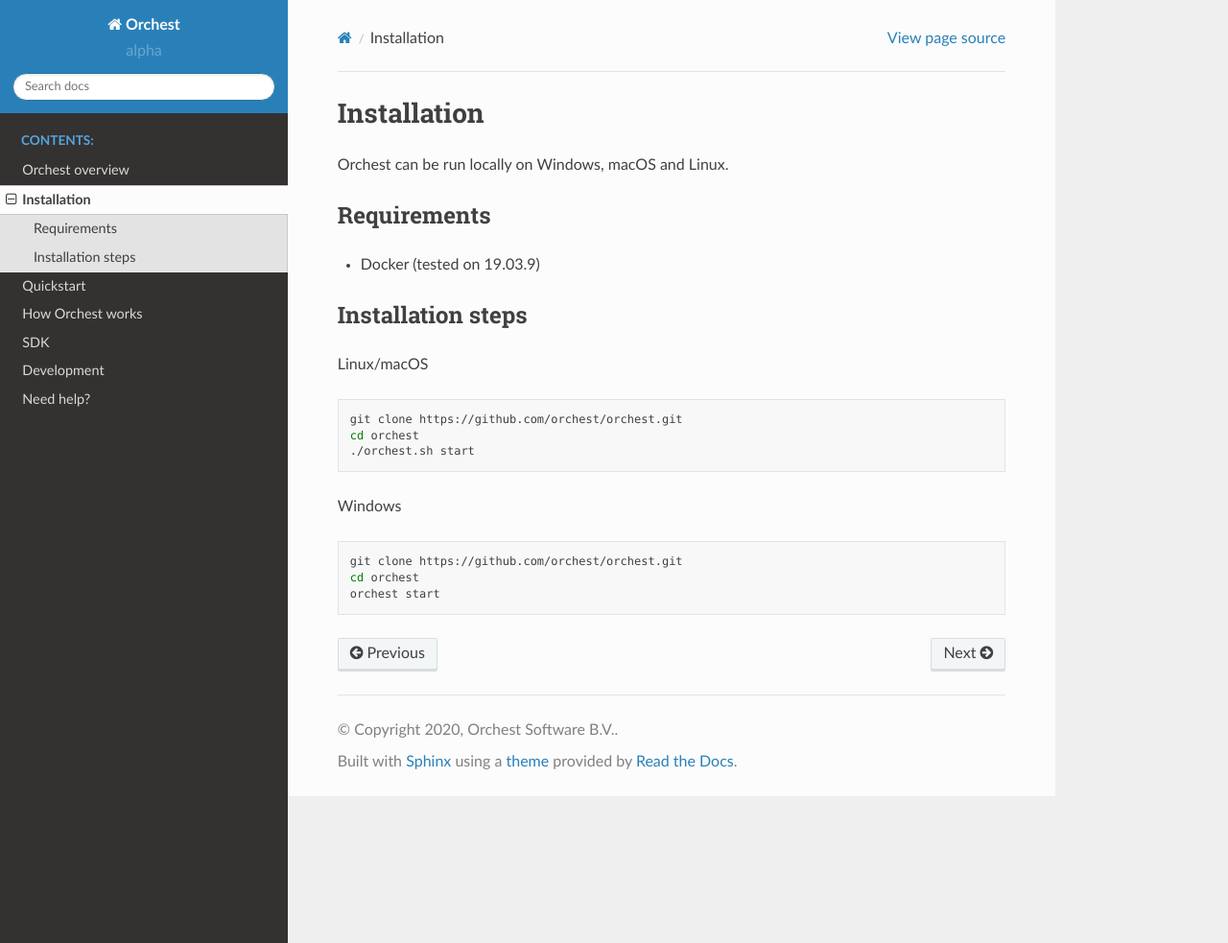
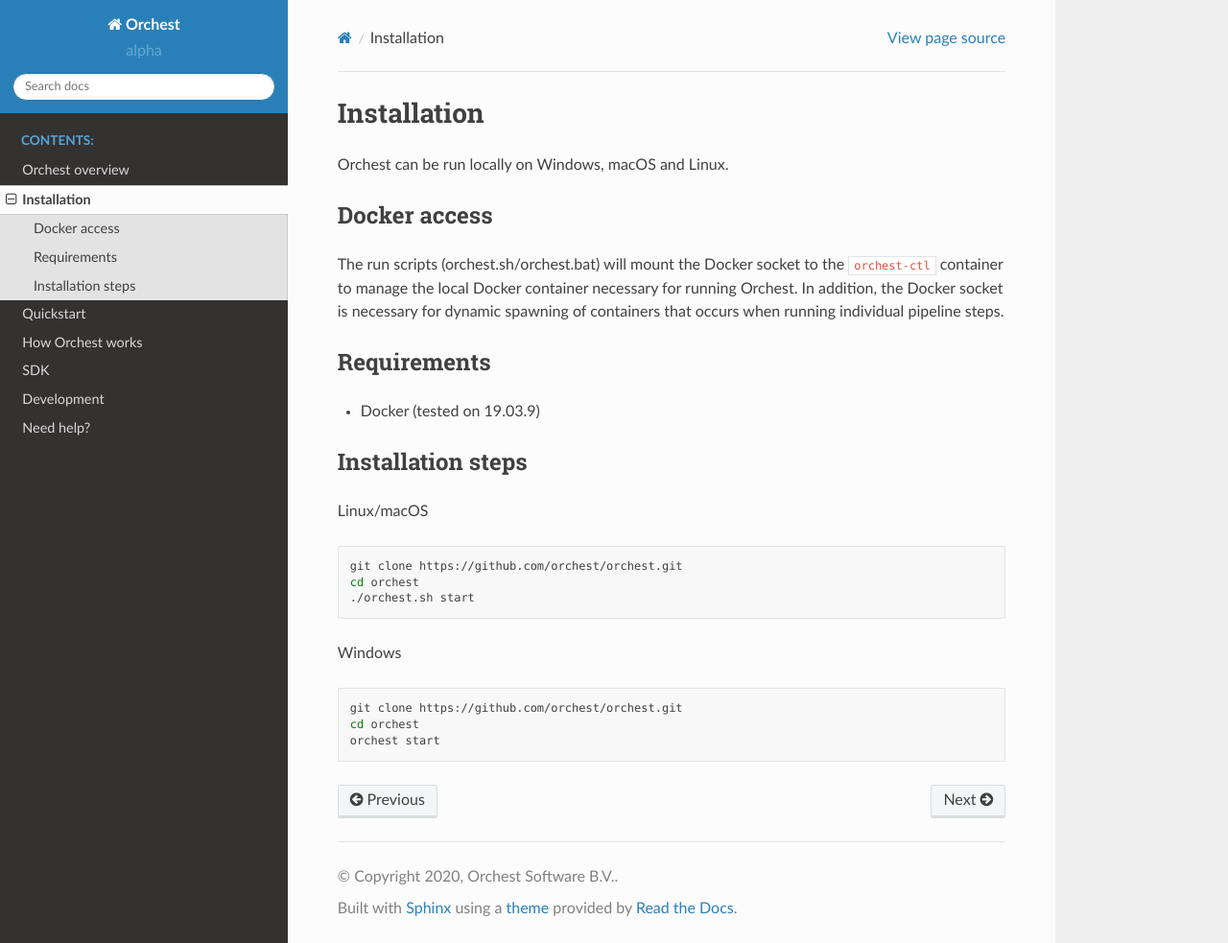
Before and after one commit to ReactExpert918/orchest, a Sphinx documentation site: the page built from docs/source/installation.rst, in a window 1280 px wide and 983 px high. Shown: the whole window at 96% size. Built offline with Sphinx 7.4.7 and the Read the Docs theme 2.0.0, drawn with Linux system fonts in a browser that asks for light colours.

Commit message:
install behavior

```diff
--- a/docs/source/installation.rst
+++ b/docs/source/installation.rst
@@ -2,6 +2,15 @@
 ============
 
 Orchest can be run locally on Windows, macOS and Linux.
+
+
+Docker access
+-------------
+
+The run scripts (orchest.sh/orchest.bat) will mount the Docker socket to the :code:`orchest-ctl`
+container to manage the local Docker container necessary for running Orchest. In addition, the
+Docker socket is necessary for dynamic spawning of containers that occurs when running individual
+pipeline steps.
 
 Requirements
 ------------
```
